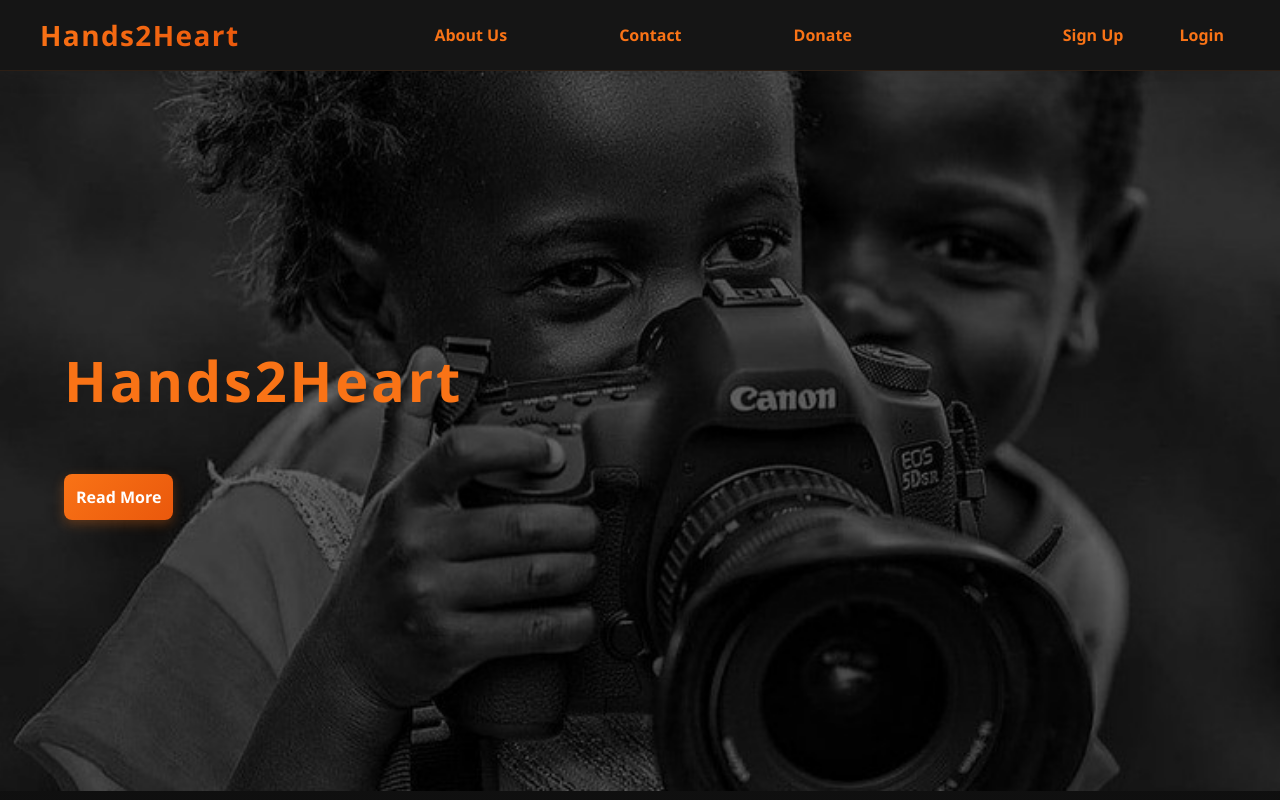
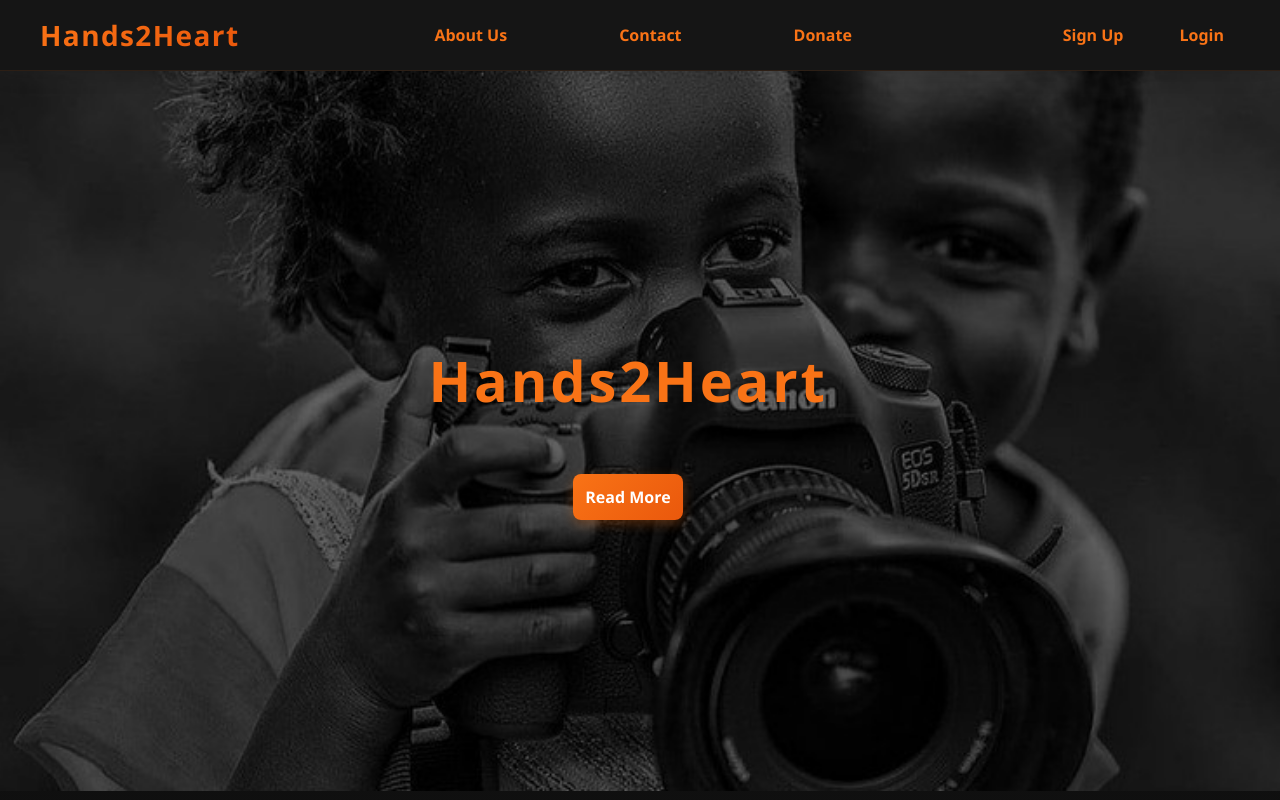
Before and after one commit to grandtheftalvin/hands2heart-platform, a React (Create React App) app in the folder my-app/: page / in a window 1280 px wide. Shown: the top 800 px of the page. Built offline with nearby package versions, Linux system fonts and the light colour scheme.

Commit message:
centered the name

```diff
--- a/my-app/src/pages/Landing.css
+++ b/my-app/src/pages/Landing.css
@@ -28,8 +28,8 @@
  display: flex;
   flex-direction: column;
   justify-content: center;
-  align-items: flex-start;
-  padding-left: 4rem;
+  align-items: center;
+  padding-left: 0;
 
 }
 
@@ -62,7 +62,7 @@
   margin-bottom: 1.5rem;
   letter-spacing: 0.05em;
   color: #f97316;
-  text-align: left;
+  text-align: center;
 
 }
 
```
